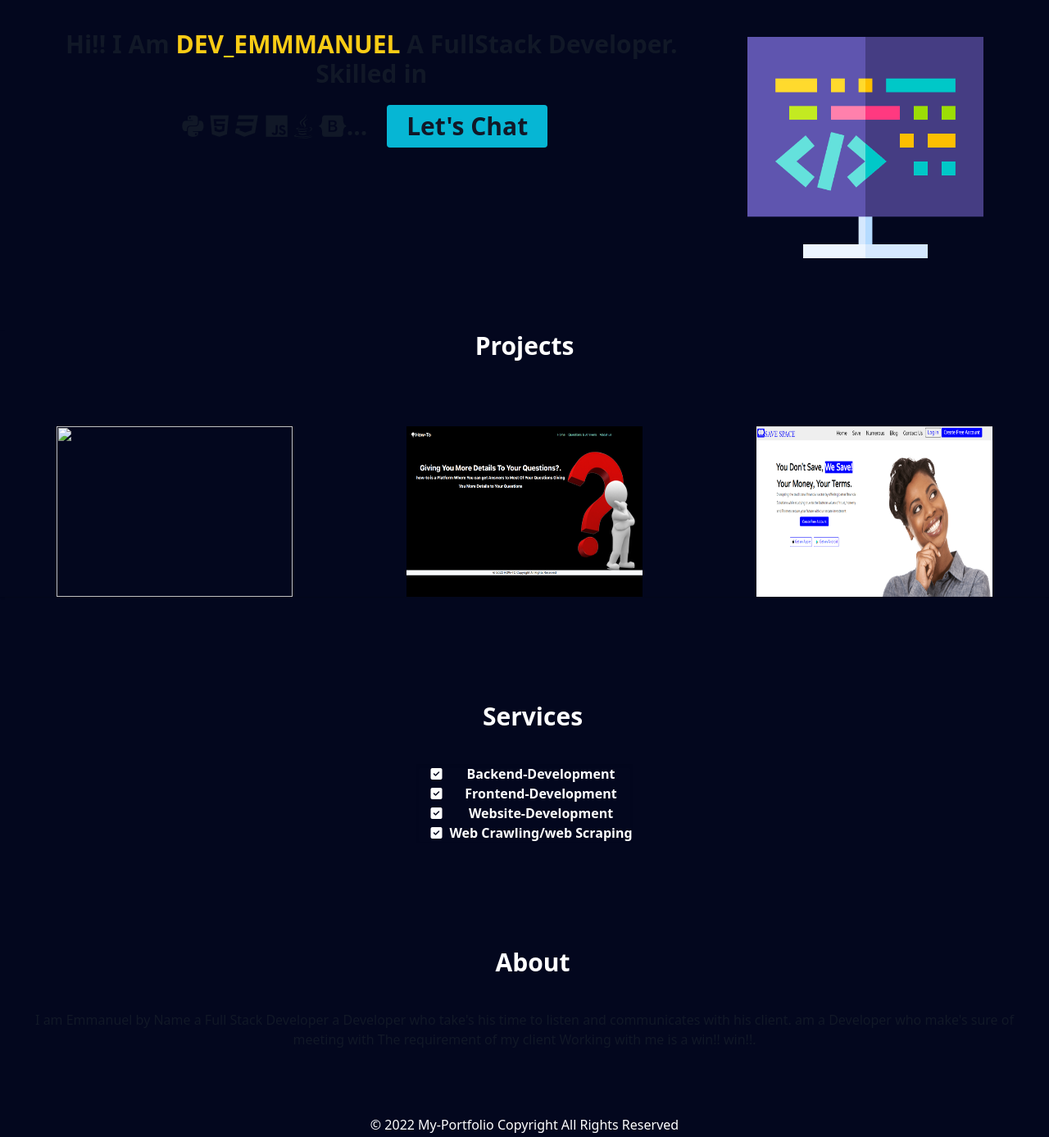
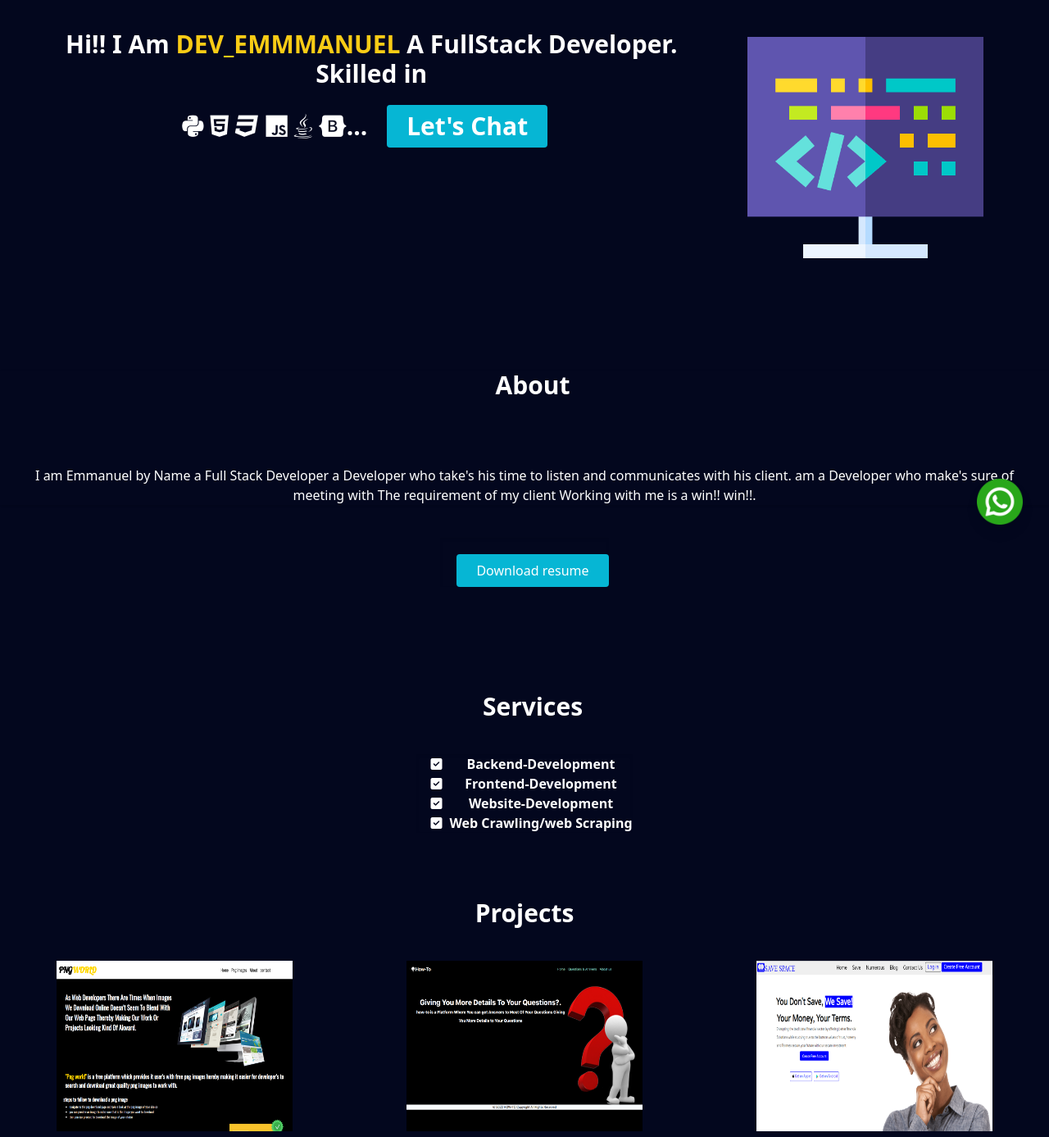
Before and after one commit to 2005Emmanuel/My_Portfolio, a website: page public/index.html in a window 1280 px wide. Shown: the part 120-1507 px from the top of the page at 82% size. Drawn offline with nearby package versions, Linux system fonts and the light colour scheme.

Commit message:
made changes

```diff
--- a/public/index.html
+++ b/public/index.html
@@ -46,7 +46,7 @@
                 <a href="#services" class="text-xl  hover:text-cyan-500 duration-500">Services</a>
             </li>
 
-           <a href="https://wa.me/+2348132592260"> <Button class=" bg-cyan-500  hover:bg-gray-900 dark:bg-[#4e5dbf99] dark:hover:bg-cyan-500 hover:bg-gray-90 hover:text-white mx-4 px-6 py-2 rounded">
+           <a href="https://wa.me/+2348132592260"> <Button class=" bg-cyan-500  hover:bg-[#4e5dbf99] dark:bg-[#4e5dbf99] dark:hover:bg-cyan-500 hover:bg-gray-90 hover:text-white mx-4 px-6 py-2 rounded">
                 Let's Chat
             </Button>
         </a>
@@ -122,10 +122,10 @@ themeToggleBtn.addEventListener('click', function() {
   </script>
 
 
-<section>
+<section data-aos="fade-up">
 <div class="flex flex-col md:flex-row  justify-between mx-auto ">
-    <div class="flex  text-center mt-10  text-gray-900 lg:pl-20 cursor-pointer ">
-        <h1 class=" text-3xl font-extrabold font-sans text-center text-gray-900 dark:bg-black dark:text-white ">Hi!! I Am <span class="text-yellow-400">DEV_EMMMANUEL</span> A FullStack Developer.
+    <div class="flex  text-center mt-10  text-white lg:pl-20 cursor-pointer ">
+        <h1 class=" text-3xl font-extrabold font-sans text-center text-white dark:bg-black dark:text-white ">Hi!! I Am <span class="text-yellow-400">DEV_EMMMANUEL</span> A FullStack Developer.
            <span class="mt-96"><br>
             <h3>Skilled in</h3>
                 <i class="fa-brands fa-python"></i>
@@ -134,7 +134,7 @@ themeToggleBtn.addEventListener('click', function() {
                 <i class="fa-brands fa-js"></i>
                 <i class="fa-brands fa-java"></i>
                 <i class="fa-brands fa-bootstrap"></i>...
-                <a href="https://wa.me/+2348132592260"> <Button class=" bg-cyan-500 hover:bg-gray-900 hover:text-white mx-4 px-6 py-2 rounded mt-5">
+                <a href="https://wa.me/+2348132592260"> <Button class=" bg-cyan-500 hover:bg-[#4e5dbf99] dark:bg-[#4e5dbf99] dark:hover:bg-cyan-500 hover:text-white mx-4 px-6 py-2 rounded mt-5">
                     Let's Chat
                 </Button>
             </a>
@@ -150,29 +150,29 @@ themeToggleBtn.addEventListener('click', function() {
 </section>
 
 
-<section class="shadow" id="my_projects">
-  <div class="text-center font-extrabold text-3xl mt-20 cursor-pointer"><h1> Projects</h1></div>
-  <div class="flex flex-col md:flex-row  justify-between mx-auto w-[100%]  mt-10">
-    <div class="flex  text-center mt-10  text-gray-900 shadow-inner hover:-mt-5  mx-auto">
-        <a href="https://png-world-delta.vercel.app/">
-            <img class="h-52 w-72" src="images/png_world.png">
-        </a>
-    </div>
+<section data-aos="fade-up" class="shadow" id="About">
+    <div class="text-center font-extrabold text-3xl mt-32 cursor-pointer pl-5"><h1>About</h1></div>
+        <div class="flex flex-col md:flex-row  justify-between mx-auto w-[100%]  mt-10">
+    <div class="flex  text-center mt-10  text-white dark:text-white  mx-auto pr-10 pl-10">
+        <h3>I am Emmanuel by Name a Full Stack Developer
+            a Developer who take's his time to listen and
+            communicates with his client. am a Developer who make's sure of meeting with The requirement of my client
+            Working with me is a win!! win!!.
 
-    <div class="flex text-center mt-10 shadow-inner  hover:mt-5 mx-auto">
-        <a href="https://how-to-phi.vercel.app/">
-            <img class="h-52 w-72" src="images/how-to.png">
-        </a>
-    </div>
-
-    <div class="flex text-center mt-10 shadow-inner  hover:-mt-5 mx-auto">
-        <a href="https://2005emmanuel.github.io/Loan-website/">
-            <img class="h-52 w-72" src="images/Screenshot (9).png">
-        </a>
-    </div>
+        </h3>
+      </div>
   </div>
   </div>
 </section>
+
+<div data-aos="fade-up" class="flex flex-col md:flex-row   mx-auto ">
+    <div class="flex  text-center mt-10  text-white dark:text-white shadow-inner   mx-auto">
+        <a href="public/my Resume.pdf" download> <Button class="  bg-cyan-500  hover:bg-[#4e5dbf99] dark:bg-[#4e5dbf99] dark:hover:bg-cyan-500 hover:bg-gray-90 hover:text-white  px-6 py-2 rounded ml-5 mt-5">
+        Download resume
+    </Button>
+        </a>
+</div>
+</div>
 
 <section data-aos="fade-up" id="services">
     <div class="text-center font-extrabold text-3xl mt-32 cursor-pointer pl-5"><h1> Services</h1></div>
@@ -187,17 +187,30 @@ themeToggleBtn.addEventListener('click', function() {
       </div>
 </section>
 
-<section id="About">
-    <div class="text-center font-extrabold text-3xl mt-32 cursor-pointer pl-5"><h1>About</h1></div>
+<section data-aos="fade-up" id="my_projects">
+    <div class="text-center font-extrabold text-3xl mt-20 cursor-pointer"><h1> Projects</h1></div>
     <div class="flex flex-col md:flex-row  justify-between mx-auto">
-      <div class="flex  text-center mt-10  text-gray-900 dark:text-white  mx-auto pr-10 pl-10">
-        <h3>I am Emmanuel by Name a Full Stack Developer
-            a Developer who take's his time to listen and
-            communicates with his client. am a Developer who make's sure of meeting with The requirement of my client
-            Working with me is a win!! win!!.
-        </h3>
-      </div>
+        <div class="flex  text-center mt-10  text-gray-900 shadow-inner hover:-mt-5  mx-auto">
+            <a href="https://png-world-delta.vercel.app/">
+                <img class="h-52 w-72" src="images/pngworld image.png">
+            </a>
+        </div>
+
+        <div class="flex text-center mt-10 shadow-inner  hover:mt-5 mx-auto">
+            <a href="https://how-to-phi.vercel.app/">
+                <img class="h-52 w-72" src="images/how-to.png">
+            </a>
+        </div>
+
+        <div class="flex text-center mt-10 shadow-inner  hover:-mt-5 mx-auto">
+            <a href="https://2005emmanuel.github.io/Loan-website/">
+                <img class="h-52 w-72" src="images/Screenshot (9).png">
+            </a>
+        </div>
+
 </section>
+
+<a href="https://wa.me/+2348132592260"><img  src="images/whatsapp.png" class="fixed z-90 bottom-10 right-8 w-14  drop-shadow-lg flex justify-center items-center text-white text-4xl hover:drop-shadow-2xl hover:animate-bounce duration-300"></a>
 
 <section>
     <footer class="bg-[#03071e] text-white text-center mt-10 p-10 dark:bg-black dark:text-white">
```
